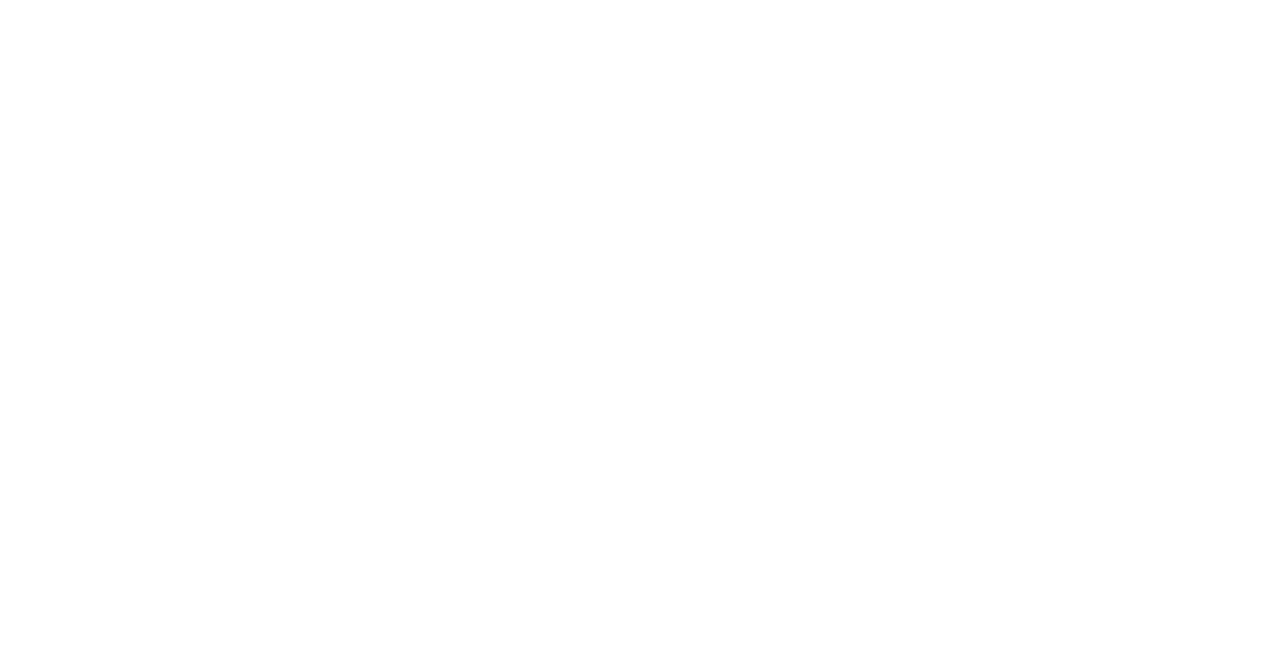
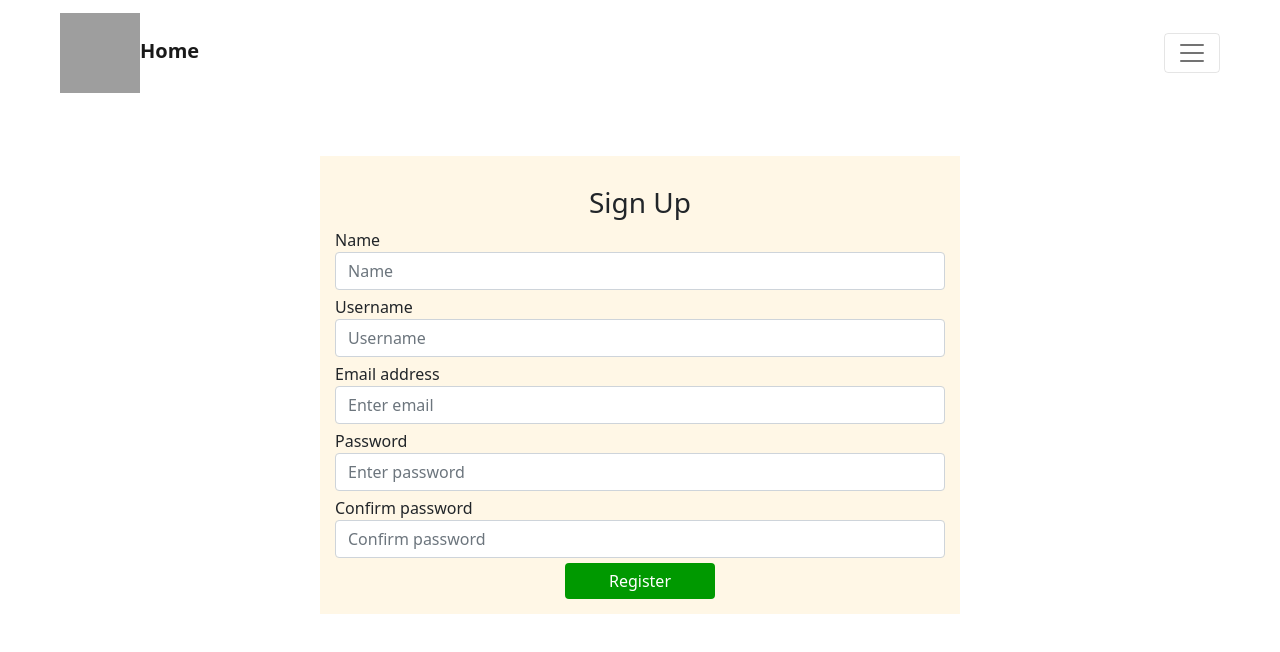
Before and after one commit to MartianCoders/Back-End-Proiect-Colectiv, a React (Create React App) app in the folder frontend-client/: page /register in a window 1280 px wide. Before the commit this address had no page. Shown: the top 652 px of the page. Built offline with nearby package versions, Linux system fonts and the light colour scheme; grey boxes are pictures that could not be loaded.

Commit message:
created a page with form and navbar

```diff
--- a/frontend-client/src/App.tsx
+++ b/frontend-client/src/App.tsx
@@ -10,6 +10,7 @@
 import {Route,Routes,Navigate} from 'react-router-dom';
 import LoginPage from './components/LoginPage';
 import { useNavigate } from 'react-router-dom';
+import RegisterPage from './components/RegisterPage';
 
 function App () {
 
@@ -28,6 +29,7 @@
       <Routes>
         <Route path='/home' element={<HomePage />}></Route>
         <Route path='/login' element={<LoginPage navigate={navigate}/>}></Route>
+        <Route path='/register' element={<RegisterPage/>}></Route>
         <Route path='/' element={<Navigate to="/login"/>}></Route>
       </Routes>
     </div>
--- /dev/null
+++ b/frontend-client/src/components/RegisterPage/index.tsx
@@ -0,0 +1,12 @@
+import React from 'react'
+import RegisterForm from "../RegisterForm"
+import NavBar from '../NavBar';
+
+function RegisterPage(){
+    return <>
+        <NavBar/>
+        <RegisterForm/>
+    </>;
+}
+
+export default RegisterPage
```
